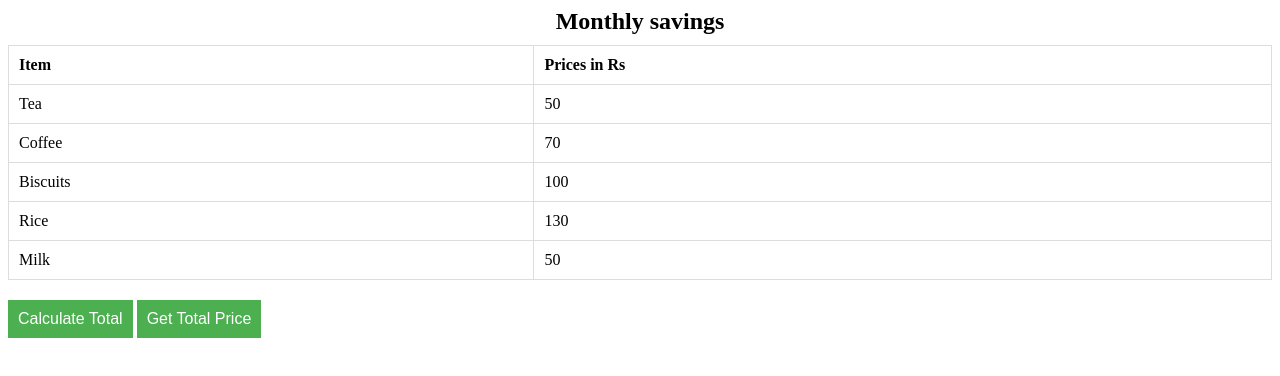
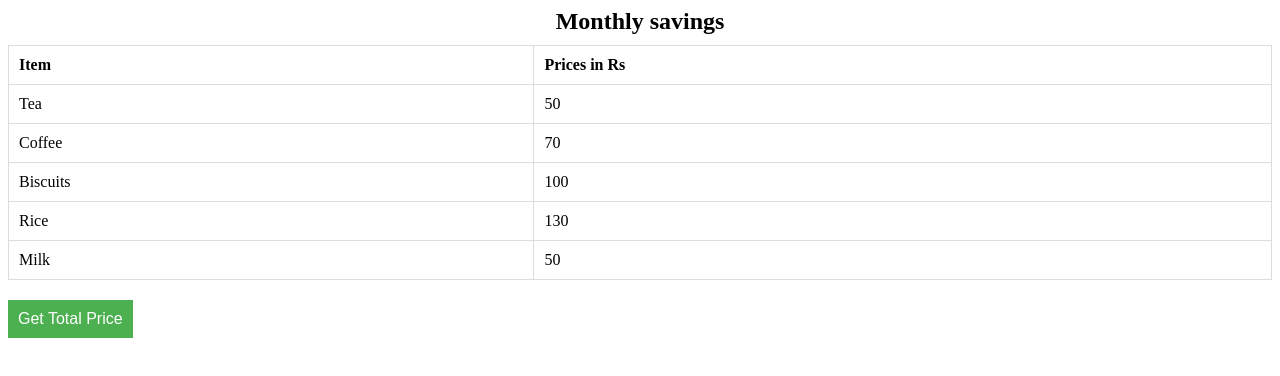
Before and after one commit to acciojob/grofers-checkout-WebPraveen01, a website: page main.html in a window 1280 px wide. Drawn offline with Linux system fonts and the light colour scheme.

Commit message:
created a submission

```diff
--- a/main.html
+++ b/main.html
@@ -37,7 +37,6 @@
       <td class="price">50</td>
     </tr>
   </table>
-	<button id="calculateTotalButton">Calculate Total</button>
     <script type="text/javascript" src="./script.js">
 </script>
 
```
